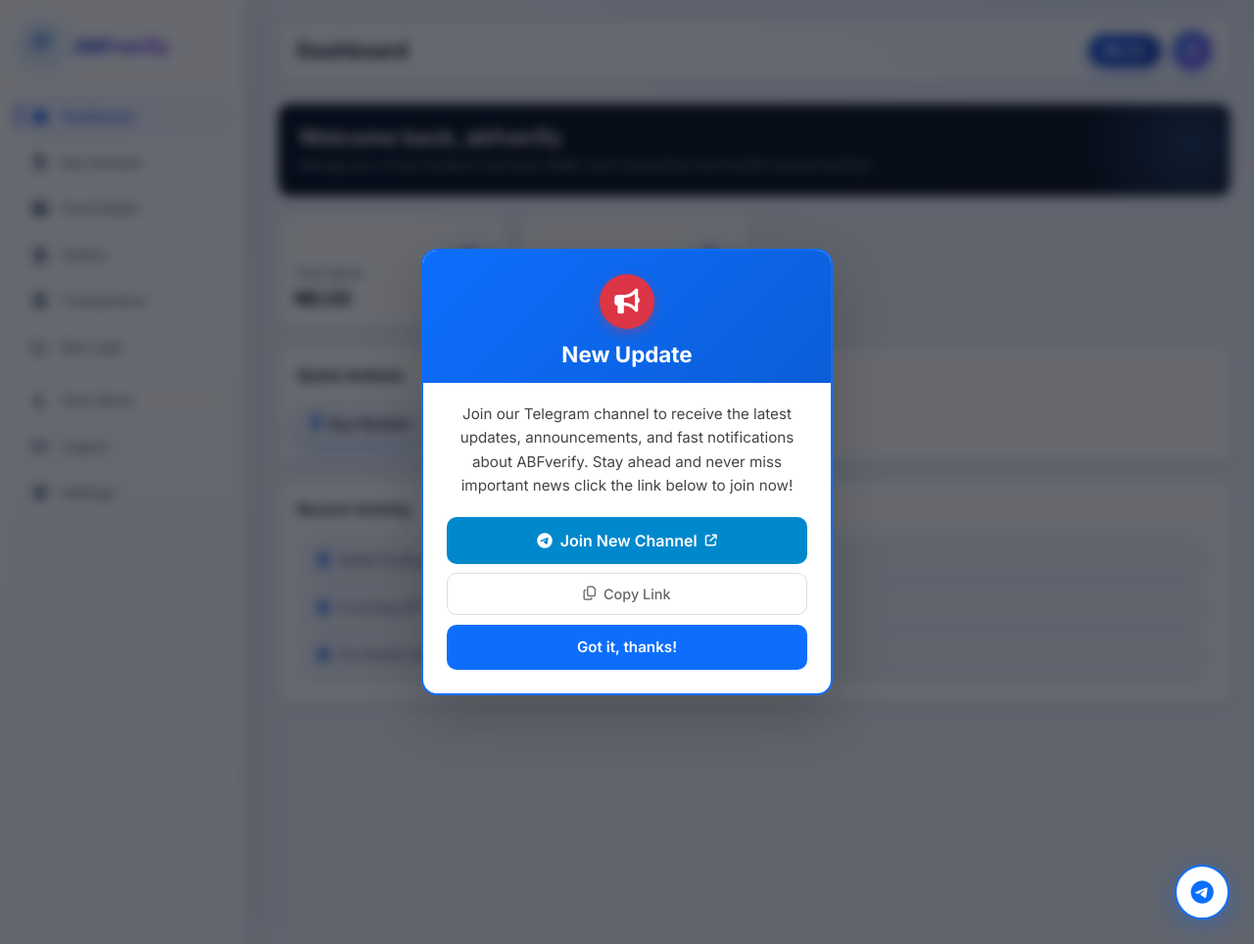
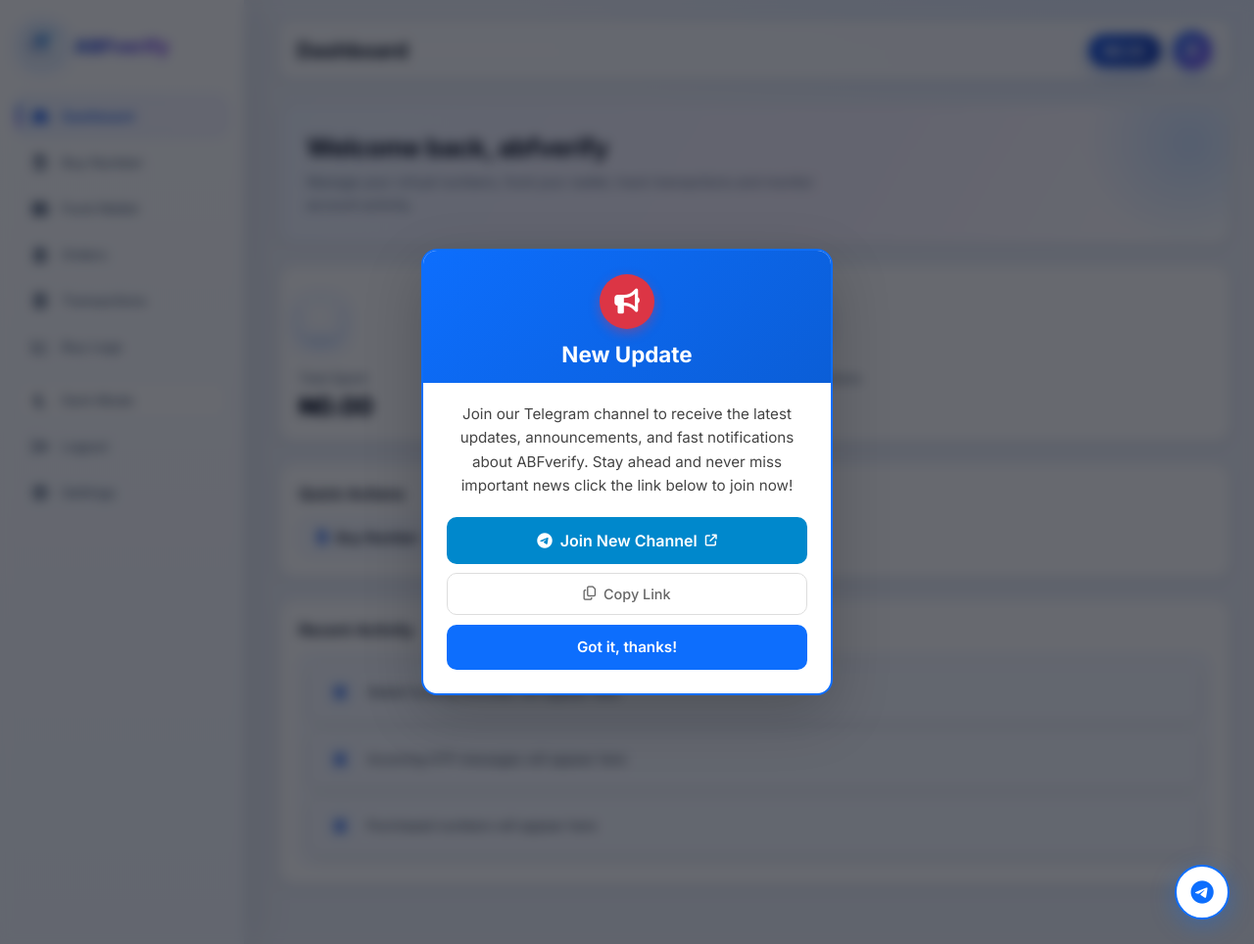
Before and after one commit to Elijah-jah/abfverify, a Django app: page /accounts/dashboard/ in a window 1280 px wide. Shown: the whole page at 98% size. Run offline with Django 5.2, Linux system fonts and the light colour scheme; a user stored in the database is signed in; data comes from the database, SQL or seed files in the repository; data that the repository does not hold is empty; some libraries are stand-ins or nearby versions.

Commit message:
Redesign dashboard page to match new base theme

```diff
--- a/static/css/dashboard.css
+++ b/static/css/dashboard.css
@@ -1,404 +1,268 @@
+/* =========================================================
+   ABFverify — Dashboard Page  (matches redesigned base)
+   Uses the base's CSS variables — themes stay in sync
+========================================================= */
+
 /* =========================
-   DASHBOARD CORE LAYOUT
+   HERO
 ========================= */
 
-.dashboard-hero{
-    background: linear-gradient(135deg, #0f172a, #111827);
-    border: 1px solid #1f2937;
-    padding: 20px;
-    border-radius: 12px;
-    margin-bottom: 20px;
+.dashboard-hero {
+    position: relative;
+    overflow: hidden;
+    display: flex;
+    justify-content: space-between;
+    align-items: center;
+    gap: 20px;
+    padding: 28px;
+    border-radius: 18px;
+    margin-bottom: 22px;
+    background:
+        linear-gradient(120deg, var(--brand-soft), rgba(139, 92, 246, .08) 60%, transparent),
+        var(--card);
+    border: 1px solid var(--border);
 }
 
-.hero-content h2{
-    font-size: 22px;
-    color: #e5e7eb;
-    margin-bottom: 6px;
+.dashboard-hero h2 {
+    font-size: 26px;
+    letter-spacing: -.4px;
+    margin-bottom: 8px;
 }
 
-.hero-content p{
-    color: #9ca3af;
-    font-size: 13px;
-    line-height: 1.5;
+.hero-content p {
+    color: var(--muted);
+    font-size: 14px;
+    line-height: 1.65;
+    max-width: 540px;
+    margin: 0;
 }
 
 /* =========================
    STATS GRID
 ========================= */
 
-.dashboard-stats{
+.dashboard-stats {
     display: grid;
-    grid-template-columns: repeat(4, 1fr);
-    gap: 15px;
-    margin-bottom: 20px;
+    grid-template-columns: repeat(auto-fit, minmax(230px, 1fr));
+    gap: 16px;
+    margin-bottom: 22px;
 }
 
 /* =========================
    STAT CARD
 ========================= */
 
-.card.stat-card{
-    background: var(--card);
-    border: 1px solid var(--border);
-    padding: 16px;
-    border-radius: 12px;
-    color: var(--text);
+.card.stat-card {
+    position: relative;
+    overflow: hidden;
+    padding: 20px;
+    border-radius: var(--radius);
     transition:
-        transform 0.2s ease,
-        border-color 0.2s ease,
-        box-shadow 0.2s ease;
+        transform .25s ease,
+        border-color .25s ease,
+        box-shadow .25s ease;
 }
 
-.card.stat-card:hover{
-    transform: translateY(-3px);
-    border-color: #2563eb;
-    box-shadow: 0 8px 20px rgba(37, 99, 235, 0.10);
+.card.stat-card:hover {
+    transform: translateY(-4px);
+    border-color: var(--brand-border);
+    box-shadow: var(--shadow);
+}
+
+/* Gradient icon tile */
+.stat-icon {
+    position: static;
+    width: 44px;
+    height: 44px;
+    display: flex;
+    align-items: center;
+    justify-content: center;
+    border-radius: 12px;
+    margin-bottom: 14px;
+    background: linear-gradient(135deg, #2563eb, #7c3aed);
+    color: #ffffff !important;
+    font-size: 17px;
+    box-shadow: 0 8px 18px rgba(59, 130, 246, .35);
+    transition: transform .25s ease, box-shadow .25s ease;
+}
+
+.card.stat-card:hover .stat-icon {
+    transform: scale(1.08) rotate(-4deg);
+    box-shadow: 0 10px 24px rgba(124, 58, 237, .45);
+}
+
+.stat-card h3 {
+    font-size: 13px;
+    font-weight: 500;
+    color: var(--muted);
+}
+
+.stat-card p {
+    font-size: 25px;
+    font-weight: 800;
+    letter-spacing: -.5px;
+    margin-top: 6px;
 }
 
 /* =========================
-   STAT ICON
+   QUICK ACTIONS
 ========================= */
 
-.stat-icon{
-    width: 40px;
-    height: 40px;
+.quick-actions-card {
+    padding: 20px;
+    border-radius: var(--radius);
+    margin-bottom: 22px;
+}
 
+.quick-actions-card h3 {
+    font-size: 16px;
+    font-weight: 600;
+    margin-bottom: 14px;
+}
+
+.actions {
+    display: flex;
+    gap: 12px;
+    flex-wrap: wrap;
+    margin-top: 0;
+}
+
+/* Outline chip buttons — hover fills with brand gradient */
+.actions button {
+    display: inline-flex;
+    align-items: center;
+    gap: 9px;
+    padding: 11px 18px;
+    border-radius: var(--radius-sm);
+    background: var(--card-2);
+    border: 1px solid var(--border);
+    color: var(--text);
+    font-size: 14px;
+    font-weight: 600;
+    cursor: pointer;
+    box-shadow: none;
+    transition:
+        background .2s ease,
+        color .2s ease,
+        border-color .2s ease,
+        transform .2s ease,
+        box-shadow .2s ease;
+}
+
+.actions button i {
+    color: var(--brand);
+    transition: color .2s ease;
+}
+
+.actions button:hover {
+    background: linear-gradient(135deg, #2563eb, #1d4ed8);
+    border-color: transparent;
+    color: #ffffff;
+    transform: translateY(-2px);
+    box-shadow: 0 10px 22px rgba(37, 99, 235, .35);
+}
+
+.actions button:hover i { color: #ffffff; }
+.actions button:active { transform: scale(.97); }
+
+/* =========================
+   RECENT ACTIVITY
+========================= */
+
+.panel.recent-activity {
+    padding: 20px;
+    border-radius: var(--radius);
+}
+
+.panel.recent-activity h3 {
+    font-size: 16px;
+    font-weight: 600;
+    margin-bottom: 14px;
+}
+
+.activity-list {
+    display: flex;
+    flex-direction: column;
+    gap: 10px;
+}
+
+.activity-item {
+    display: flex;
+    align-items: center;
+    gap: 12px;
+    padding: 12px 14px;
+    border-radius: var(--radius-sm);
+    background: var(--card-2);
+    border: 1px solid var(--border);
+    transition:
+        border-color .25s ease,
+        transform .25s ease,
+        background .25s ease;
+}
+
+/* Icon sits in a small soft tile */
+.activity-item i {
+    width: 32px;
+    height: 32px;
+    min-width: 32px;
     display: flex;
     align-items: center;
     justify-content: center;
-
-    background: var(--bg);
-    border: 1px solid var(--border);
-
-    border-radius: 10px;
-    margin-bottom: 10px;
-
-    color: #2563eb;
-
-    transition:
-        background 0.2s ease,
-        border-color 0.2s ease,
-        color 0.2s ease;
+    border-radius: 9px;
+    background: var(--brand-soft);
+    color: var(--brand) !important;
+    font-size: 13px;
 }
 
-/* =========================
-   STAT TITLE
-========================= */
-
-.stat-card h3{
-    font-size: 13px;
+.activity-item p {
+    font-size: 13.5px;
     color: var(--muted);
-    font-weight: 500;
+    margin: 0;
 }
 
-/* =========================
-   STAT VALUE
-========================= */
-
-.stat-card p{
-    font-size: 20px;
-    color: var(--text);
-    margin-top: 6px;
-    font-weight: 600;
-}
-
-/* =========================
-   DARK THEME
-========================= */
-
-body.dark .card.stat-card:hover{
-    border-color: #2563eb;
-    box-shadow: 0 8px 20px rgba(56, 189, 248, 0.08);
-}
-
-body.dark .stat-icon{
-    color: #2563eb;
-}
-
-body.dark .stat-card h3{
-    color: #9ca3af;
-}
-
-body.dark .stat-card p{
-    color: #e5e7eb;
+.activity-item:hover {
+    border-color: var(--brand-border);
+    transform: translateX(4px);
 }
 
 /* =========================
    RESPONSIVE
 ========================= */
 
-@media (max-width: 1100px){
+@media (max-width: 900px) {
+    .rug { display: none; }
+}
 
-    .dashboard-stats{
-        grid-template-columns: repeat(2, 1fr);
+@media (max-width: 768px) {
+
+    .dashboard-hero {
+        padding: 20px;
+        border-radius: var(--radius);
     }
 
+    .dashboard-hero h2 { font-size: 21px; }
+
+    .actions {
+        flex-direction: column;
+        gap: 10px;
+    }
+
+    .actions button {
+        width: 100%;
+        justify-content: center;
+        padding: 12px 14px;
+    }
 }
 
-@media (max-width: 600px){
+@media (max-width: 480px) {
 
-    .dashboard-stats{
+    .dashboard-stats {
         grid-template-columns: 1fr;
         gap: 12px;
     }
 
-    .card.stat-card{
-        padding: 15px;
-    }
-
-    .stat-icon{
-        width: 38px;
-        height: 38px;
-    }
-
-    .stat-card p{
-        font-size: 19px;
-    }
-
+    .card.stat-card { padding: 16px; }
+    .stat-icon { width: 40px; height: 40px; }
+    .stat-card p { font-size: 21px; }
+    .quick-actions-card, .panel.recent-activity { padding: 16px; }
 }
-
-/* =========================
-   QUICK ACTIONS
-========================= */
-
-.quick-actions-card{
-    background: var(--card);
-    border: 1px solid var(--border);
-    padding: 18px;
-    border-radius: 12px;
-    margin-bottom: 20px;
-    color: var(--text);
-}
-
-.quick-actions-card h3{
-    color: var(--text);
-    font-size: 16px;
-    margin-bottom: 12px;
-}
-
-.actions{
-    display: flex;
-    gap: 12px;
-    flex-wrap: wrap;
-}
-
-.actions button{
-    background: var(--bg);
-    border: 1px solid var(--border);
-    color: var(--text);
-    padding: 10px 14px;
-    border-radius: 10px;
-    cursor: pointer;
-    display: flex;
-    align-items: center;
-    gap: 8px;
-    transition:
-        background 0.2s ease,
-        color 0.2s ease,
-        border-color 0.2s ease,
-        transform 0.2s ease;
-}
-
-.actions button i{
-    color: #2563eb;
-    transition: color 0.2s ease;
-}
-
-.actions button:hover{
-    background: #2563eb;
-    border-color: #2563eb;
-    color: #ffffff;
-    transform: translateY(-2px);
-}
-
-.actions button:hover i{
-    color: #ffffff;
-}
-
-/* =========================
-   DARK THEME
-========================= */
-
-body.dark .actions button i{
-    color: #2563eb;
-}
-
-body.dark .actions button:hover{
-    background: #2563eb;
-    border-color: #2563eb;
-    color: #0f172a;
-}
-
-body.dark .actions button:hover i{
-    color: #0f172a;
-}
-
-/* =========================
-   MOBILE RESPONSIVE
-========================= */
-
-@media (max-width: 600px){
-
-    .quick-actions-card{
-        padding: 15px;
-        border-radius: 10px;
-    }
-
-    .actions{
-        flex-direction: column;
-        gap: 10px;
-    }
-
-    .actions button{
-        width: 100%;
-        justify-content: center;
-        padding: 11px 14px;
-    }
-
-}
-
-
-/* =========================
-   RECENT ACTIVITY
-========================= */
-
-.panel.recent-activity{
-    background: var(--card);
-    border: 1px solid var(--border);
-
-    padding: 18px;
-
-    border-radius: 12px;
-
-    color: var(--text);
-
-    transition:
-        background 0.25s ease,
-        border-color 0.25s ease,
-        color 0.25s ease;
-}
-
-
-.panel.recent-activity h3{
-
-    color: var(--text);
-
-    margin-bottom: 12px;
-
-    font-size: 16px;
-
-    font-weight: 600;
-
-}
-
-
-.activity-list{
-
-    display: flex;
-
-    flex-direction: column;
-
-    gap: 10px;
-
-}
-
-
-.activity-item{
-
-    display: flex;
-
-    align-items: center;
-
-    gap: 10px;
-
-    padding: 10px;
-
-    border-radius: 10px;
-
-    background: var(--bg);
-
-    border: 1px solid var(--border);
-
-    transition:
-        background 0.25s ease,
-        border-color 0.25s ease;
-
-}
-
-
-.activity-item i{
-
-    color: #2563eb;
-
-    font-size: 14px;
-
-}
-
-
-.activity-item p{
-
-    font-size: 13px;
-
-    color: var(--muted);
-
-    margin: 0;
-
-}
-
-
-/* =========================
-   HOVER
-========================= */
-
-.activity-item:hover{
-
-    border-color: rgba(37, 99, 235, 0.35);
-
-}
-
-
-/* =========================
-   DARK MODE
-========================= */
-
-body.dark .activity-item:hover{
-
-    background: #172033;
-
-}
-
-
-/* =========================
-   LIGHT MODE
-========================= */
-
-body.light .activity-item:hover{
-
-    background: #f1f5f9;
-
-}
-/* =========================
-   RESPONSIVE
-========================= */
-
-@media (max-width: 900px){
-    .dashboard-stats{
-        grid-template-columns: repeat(2, 1fr);
-    }
-
-    .actions{
-        flex-direction: column;
-    }
-    .rug{
-        display: none;
-    }
-}
-
-@media (max-width: 600px){
-    .dashboard-stats{
-        grid-template-columns: 1fr;
-    }
-    .rug{
-        display: none;
-    }
-}
--- a/templates/panel/dashboard.html
+++ b/templates/panel/dashboard.html
@@ -13,10 +13,12 @@ Dashboard
 Dashboard
 {% endblock %}
 
-{% block content %}
-
+{% block extra_css %}
 <!-- DASHBOARD CSS -->
 <link rel="stylesheet" href="{% static 'css/dashboard.css' %}">
+{% endblock %}
+
+{% block content %}
 
 <!-- WELCOME SECTION -->
 <section class="dashboard-hero">
@@ -34,21 +36,6 @@ Dashboard
 <!-- STATS -->
 <section class="grid dashboard-stats">
 
-    <!-- <div class="card stat-card">
-        <div class="stat-icon">
-            <i class="fa-solid fa-sim-card"></i>
-        </div>
-        <h3>Active Orders</h3>
-        <p>{{ active_orders }}</p>
-    </div>
-
-    <div class="card stat-card">
-        <div class="stat-icon">
-            <i class="fa-solid fa-message"></i>
-        </div>
-        <h3>Messages</h3>
-        <p>{{ total_sms }}</p>
-    </div> -->
 
     <div class="card stat-card">
         <div class="stat-icon">
@@ -120,5 +107,6 @@ Dashboard
     </div>
 
 </section>
+
 {% include 'panel/includes/notice_modal.html' %}
 {% endblock %}
```
